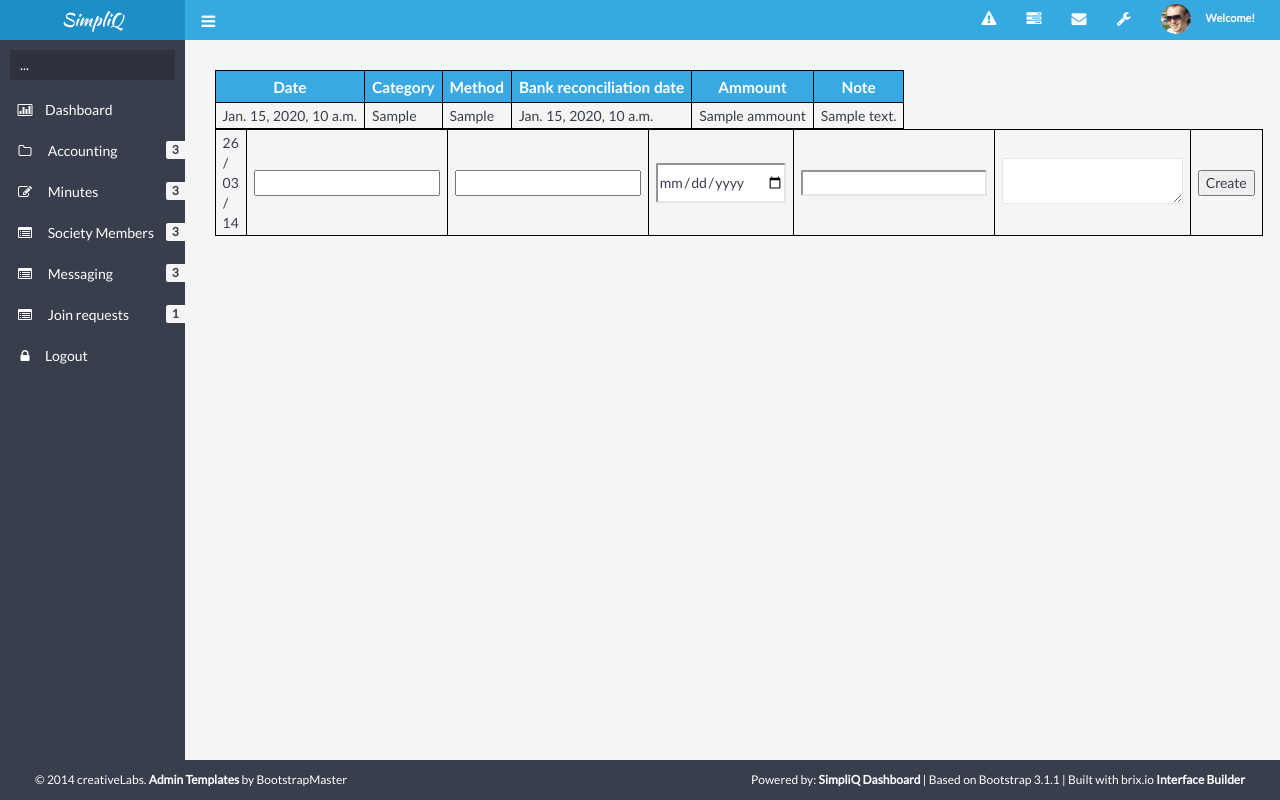
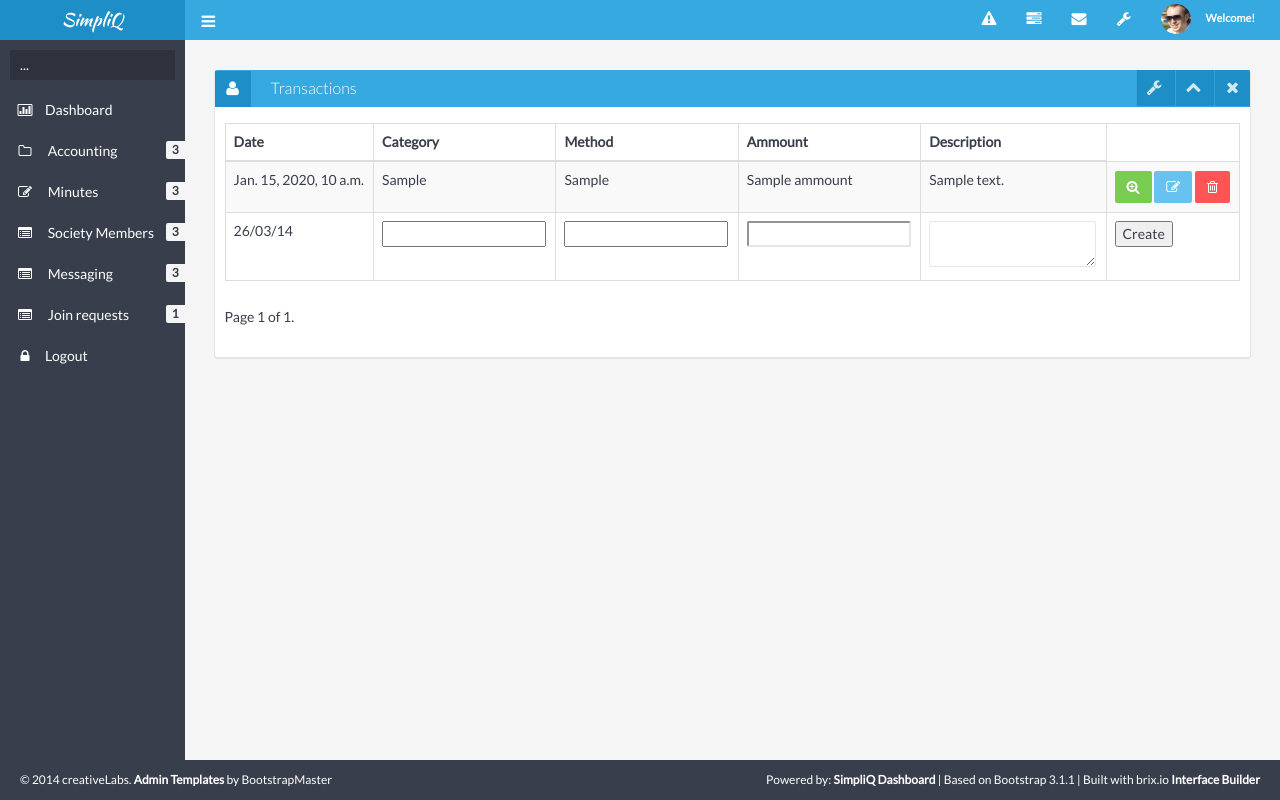
Before and after one commit to CS2014/USM, a Django app: template usm/main/templates/societies/book-keeping.html in a window 1280 px wide. Run offline with Django 3.2, Linux system fonts and the light colour scheme; the template is opened without the code that fills it: most values are stand-ins (such as "Sample title", 1, 10 or a date in 2020); form fields are guessed from the names that the template uses; some libraries are stand-ins or nearby versions.

Commit message:
added transactions table

```diff
--- a/usm/accounting/models.py
+++ b/usm/accounting/models.py
@@ -149,7 +149,7 @@ class Transaction(models.Model):
 		get_logs.short_description = 'Logs'
 
 		def get_stubbed_time(self):
-			return self.submit_date.strftime("%d / %m / %y")
+			return self.submit_date.strftime("%d/%m/%y")
 
 		def __unicode__(self):
 			return self.description
--- a/usm/main/templates/societies/book-keeping.html
+++ b/usm/main/templates/societies/book-keeping.html
@@ -32,42 +32,50 @@ border-collapse:collapse;
 }
 </style>
 
-<div class="wrap">
-	<table id="table" class="tablesorter">
+			<div class="row">
+				<div class="col-lg-12">
+					<div class="box">
+						<div class="box-header" data-original-title>
+							<h2><i class="fa fa-user"></i><span class="break"></span>Transactions</h2>
+							<div class="box-icon">
+								<a href="table.html#" class="btn-setting"><i class="fa fa-wrench"></i></a>
+								<a href="table.html#" class="btn-minimize"><i class="fa fa-chevron-up"></i></a>
+								<a href="table.html#" class="btn-close"><i class="fa fa-times"></i></a>
+							</div>
+						</div>
+						<div class="box-content">
+							<table class="table table-striped table-bordered bootstrap-datatable datatable">
 							  <thead>
 								  <tr>
 									  <th>Date</th>
 									  <th>Category</th>
 									  <th>Method</th>
-	      <th>Bank reconciliation date</th>
 									  <th>Ammount</th>
-	      <th>Note</th>
+									  <th>Description</th>
 								  </tr>
 							  </thead>
 							  <tbody>
-	    {% for transaction in account.transaction_set.all %}
-	    	{% if forloop.counter0|divisibleby:2 %}
+							  {% for transaction in transactions %}
 								<tr>
-	    	{% else %}
-	    		<tr class="alt">
-	    	{% endif %}
-
-	      <td>{{ transaction.get_stubbed_time }}</td>
-	      <td>{{ transaction.transaction_category }}</td>
-	      <td>{{ transaction.transaction_method }}</td>
-	      {% if transaction.bank_reconlliation_date %}
-	      	<td>{{ transaction.bank_reconlliation_date }}</td>
-	      {% else %}
-	      	<td align="center">  -----  </td>
-	      {% endif %}
-	      <td>{{ transaction.ammount }}</td>
-	      <td>{{ transaction.description }}</td>
+									<td>{{transaction.get_stubbed_time}}</td>
+									<td class="center"> {{transaction.transaction_category}}</td>
+									<td class="center"> {{transaction.transaction_method}}</td>
+									<td class="center"> {{transaction.ammount}} </td>
+									<td class="center"> {{transaction.description}} </td>
+									<td class="center">
+										<a class="btn btn-success" href="table.html#">
+											<i class="fa fa-search-plus "></i>
+										</a>
+										<a class="btn btn-info" href="table.html#">
+											<i class="fa fa-edit "></i>
+										</a>
+										<a class="btn btn-danger" href="table.html#">
+											<i class="fa fa-trash-o "></i>
+										</a>
+									</td>
 								</tr>
-	    {% endfor %}
-	  </tbody>
-</div>
-
-<table id="table">
+								{% endfor%}
+								<tr>
 									<form
 										name="newTransaction"
 										id="submissionForm"
@@ -75,20 +83,38 @@ border-collapse:collapse;
 										action="create/"
 										onsubmit="mainFunction()">
 										{% csrf_token %}
-	<tr>
-			<td> {% now "d / m / y" %} </td>
-			<td> <input id="input_transaction_category"> </td>
+										<td id="input_datee"> {% now "d/m/y" %} </td>
+										<td id="quick_test"> <input id="input_transaction_category"> </td>
 										<td> <input id="input_transaction_method" class="required"> </td>
-			<td> {{form.bank_reconlliation_date}} </td>
 										<td> {{form.ammount}} </td>
 										<td> {{form.description}} </td>
 										<td style="display: none"> {{ form.account }} </td>
 										<td style="display: none"> {{ form.transaction_category }} </td>
 										<td style="display: none"> {{ form.transaction_method }} </td>
 										<td><input type="submit" value="Create"/></td>
+									</form>
 								</tr>
-</form>
+							</tbody>
 						</table>
+							<div class="pagination">
+						    <span class="step-links">
+					        {% if transactions.has_previous %}
+					          <a href="?page={{ transactions.previous_page_number }}">previous</a>
+					        {% endif %}
+					        <span class="current">
+					          Page {{ transactions.number }} of {{ transactions.paginator.num_pages }}.
+					        </span>
+					        {% if transactions.has_next %}
+					          <a href="?page={{ transactions.next_page_number }}">next</a>
+					        {% endif %}
+						    </span>
+							</div>
+						</div>
+					</div>
+				</div><!--/col-->
+
+			</div><!--/row-->
+
 
 <script>
 	$("#submissionForm").validate();
@@ -117,6 +143,9 @@ border-collapse:collapse;
     }
 );
 </script>
+
+
+
 
 
 
```
Also changed, not shown: usm/main/views.py (+21 -2 lines). Lines whose indentation alone changed are shown as unchanged.
